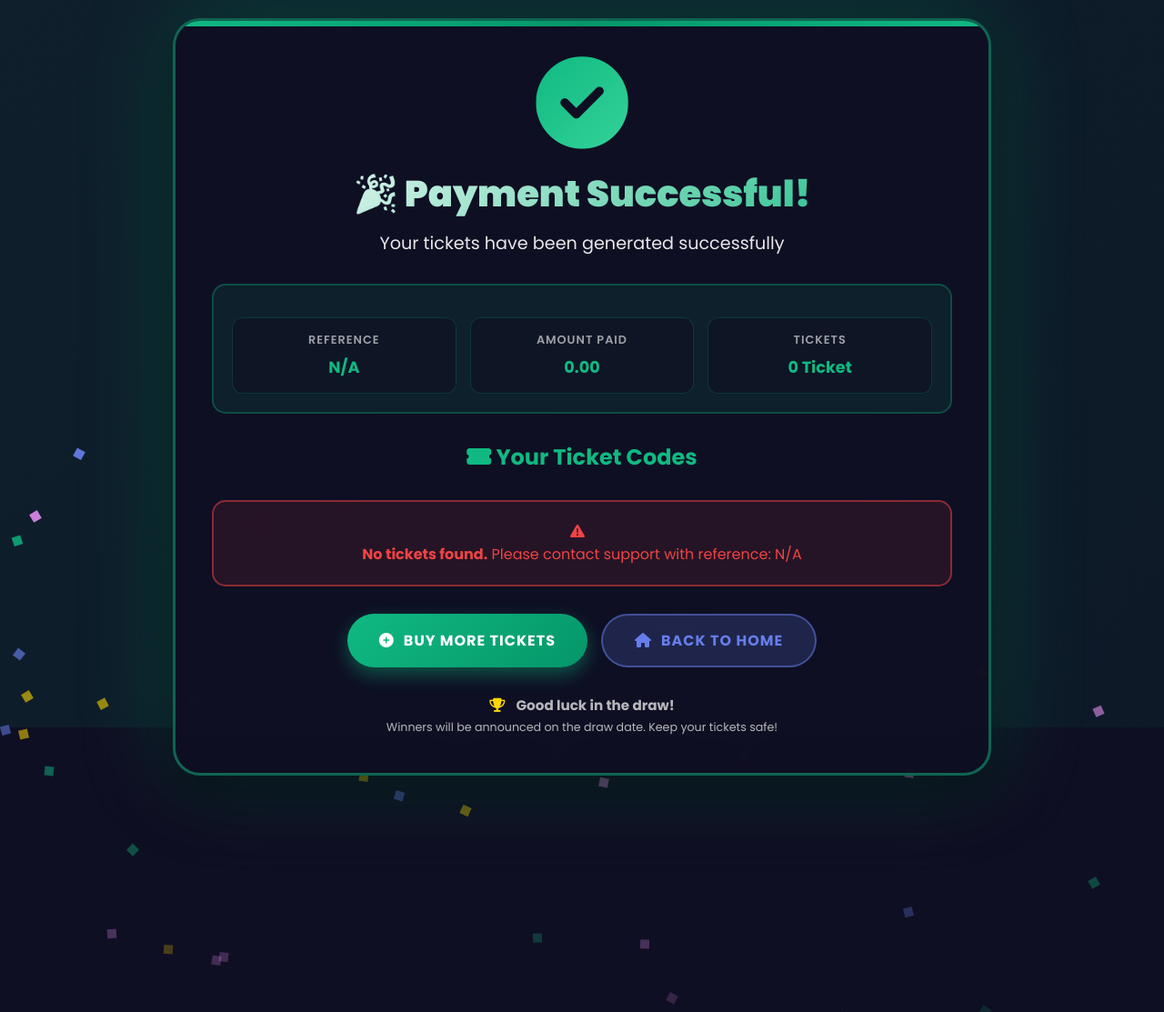
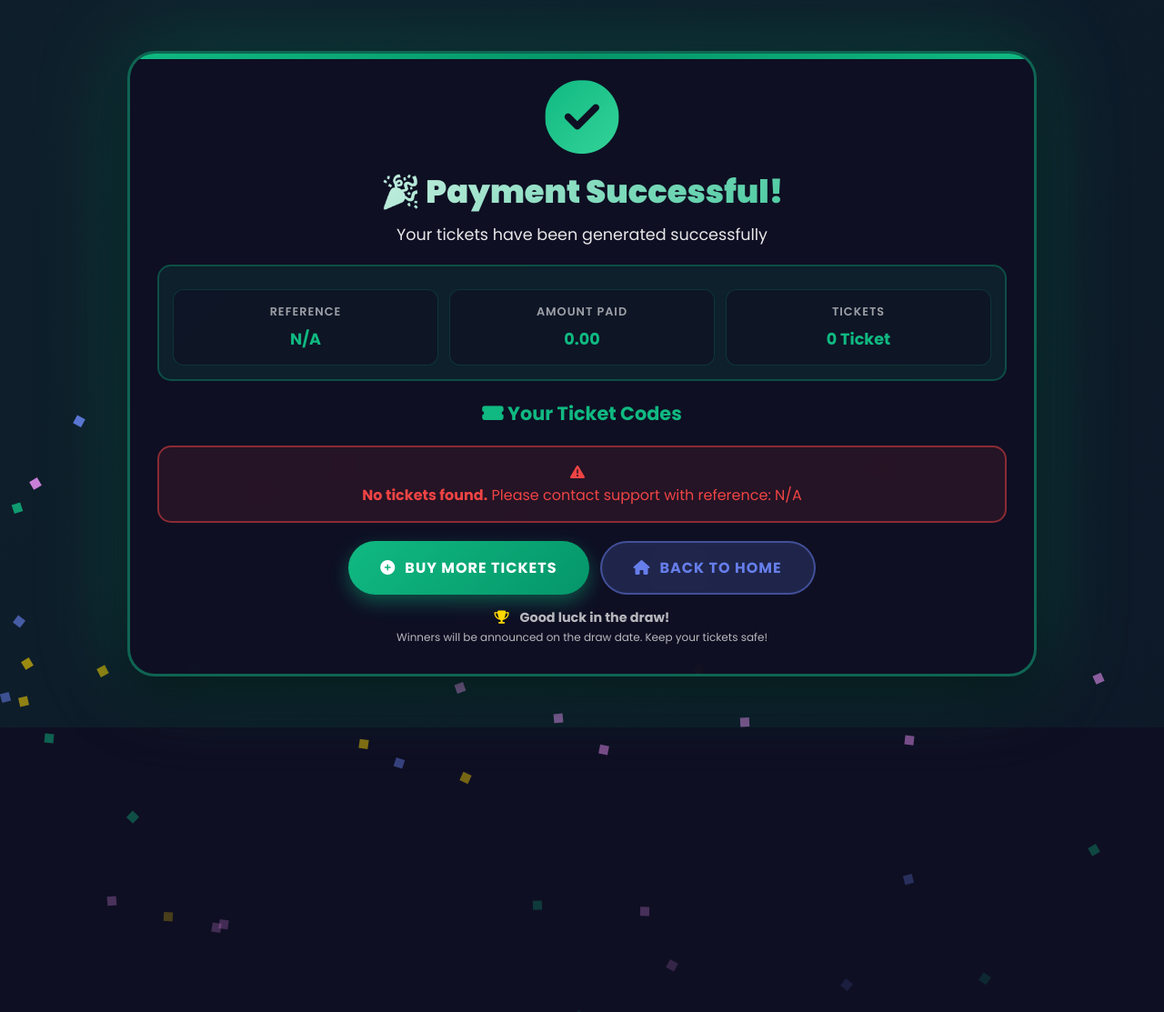
Before and after one commit to ekowmensah/raffle, a PHP site: template app/views/public/payment-success.php in a window 1280 px wide. Shown: the top 1113 px of the page at 91% size. Run offline with PHP 8.4, Linux system fonts and the light colour scheme; the template is opened without the code that fills it, so the values that code supplies are empty; some libraries are stand-ins or nearby versions.

Commit message:
git push

```diff
--- a/app/views/public/payment-success.php
+++ b/app/views/public/payment-success.php
@@ -20,7 +20,7 @@
             display: flex;
             align-items: center;
             justify-content: center;
-            padding: 20px;
+            padding: 15px;
             position: relative;
             overflow-x: hidden;
         }
@@ -60,8 +60,8 @@
             border: 3px solid rgba(16, 185, 129, 0.5);
             border-radius: 30px;
             box-shadow: 0 20px 60px rgba(0,0,0,0.5), 0 0 100px rgba(16, 185, 129, 0.3);
-            padding: 40px;
-            max-width: 900px;
+            padding: 30px;
+            max-width: 1000px;
             width: 100%;
             text-align: center;
             position: relative;
@@ -97,7 +97,7 @@
         }
 
         .success-icon {
-            font-size: 100px;
+            font-size: 80px;
             background: linear-gradient(135deg, #10b981, #34d399);
             -webkit-background-clip: text;
             -webkit-text-fill-color: transparent;
@@ -120,9 +120,9 @@
             background: linear-gradient(135deg, #fff, #10b981);
             -webkit-background-clip: text;
             -webkit-text-fill-color: transparent;
-            font-size: 2.5rem;
+            font-size: 2.2rem;
             font-weight: 900;
-            margin: 20px 0 10px;
+            margin: 15px 0 8px;
             animation: fadeIn 0.8s ease-out 0.3s both;
         }
 
@@ -133,8 +133,8 @@
 
         .lead {
             color: rgba(255,255,255,0.9);
-            font-size: 1.2rem;
-            margin-bottom: 30px;
+            font-size: 1.1rem;
+            margin-bottom: 20px;
             animation: fadeIn 0.8s ease-out 0.5s both;
         }
 
@@ -142,16 +142,16 @@
             background: rgba(16, 185, 129, 0.1);
             border: 2px solid rgba(16, 185, 129, 0.3);
             border-radius: 15px;
-            padding: 20px;
-            margin: 30px 0;
+            padding: 15px;
+            margin: 20px 0;
             animation: fadeIn 0.8s ease-out 0.7s both;
         }
 
         .summary-grid {
             display: grid;
             grid-template-columns: repeat(3, 1fr);
-            gap: 15px;
-            margin-top: 15px;
+            gap: 12px;
+            margin-top: 10px;
         }
 
         .summary-item {
@@ -177,29 +177,29 @@
         }
 
         .tickets-section {
-            margin: 30px 0;
+            margin: 20px 0;
             animation: fadeIn 0.8s ease-out 0.9s both;
         }
 
         .tickets-title {
             color: #10b981;
-            font-size: 1.5rem;
+            font-size: 1.3rem;
             font-weight: 700;
-            margin-bottom: 20px;
+            margin-bottom: 15px;
         }
 
         .tickets-grid {
             display: grid;
-            grid-template-columns: repeat(auto-fill, minmax(250px, 1fr));
-            gap: 15px;
-            margin-top: 20px;
+            grid-template-columns: repeat(auto-fill, minmax(200px, 1fr));
+            gap: 12px;
+            margin-top: 15px;
         }
 
         .ticket-card {
             background: linear-gradient(135deg, rgba(16, 185, 129, 0.15), rgba(5, 150, 105, 0.15));
             border: 2px solid rgba(16, 185, 129, 0.4);
             border-radius: 15px;
-            padding: 20px;
+            padding: 15px;
             transition: all 0.3s;
             animation: slideIn 0.5s ease-out;
             animation-fill-mode: both;
@@ -223,20 +223,20 @@
         }
 
         .ticket-icon {
-            font-size: 2rem;
+            font-size: 1.5rem;
             color: #10b981;
-            margin-bottom: 10px;
+            margin-bottom: 8px;
         }
 
         .ticket-code {
             background: rgba(15, 15, 35, 0.8);
-            padding: 12px;
+            padding: 10px;
             border-radius: 10px;
             font-family: 'Courier New', monospace;
-            font-size: 1.2rem;
+            font-size: 1.1rem;
             font-weight: 700;
             color: #10b981;
-            margin: 10px 0;
+            margin: 8px 0;
             letter-spacing: 2px;
             border: 1px solid rgba(16, 185, 129, 0.3);
         }
@@ -255,8 +255,8 @@
             background: linear-gradient(135deg, rgba(102, 126, 234, 0.15), rgba(118, 75, 162, 0.15));
             border: 2px solid rgba(102, 126, 234, 0.4);
             border-radius: 15px;
-            padding: 20px;
-            margin: 30px 0;
+            padding: 15px;
+            margin: 20px 0;
             animation: fadeIn 0.8s ease-out 1.1s both;
         }
 
@@ -273,10 +273,10 @@
 
         .action-buttons {
             display: flex;
-            gap: 15px;
+            gap: 12px;
             justify-content: center;
             flex-wrap: wrap;
-            margin: 30px 0;
+            margin: 20px 0 15px;
             animation: fadeIn 0.8s ease-out 1.3s both;
         }
 
@@ -322,8 +322,8 @@
 
         .good-luck {
             color: rgba(255,255,255,0.7);
-            font-size: 0.95rem;
-            margin-top: 30px;
+            font-size: 0.9rem;
+            margin-top: 15px;
             animation: fadeIn 0.8s ease-out 1.5s both;
         }
 
```
